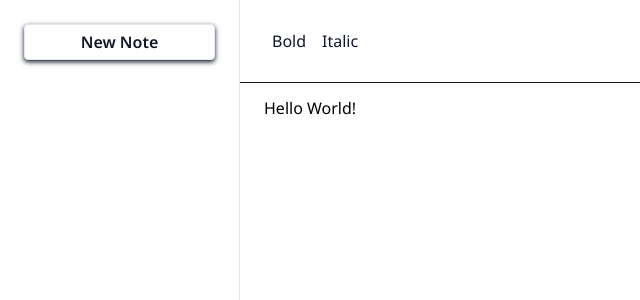
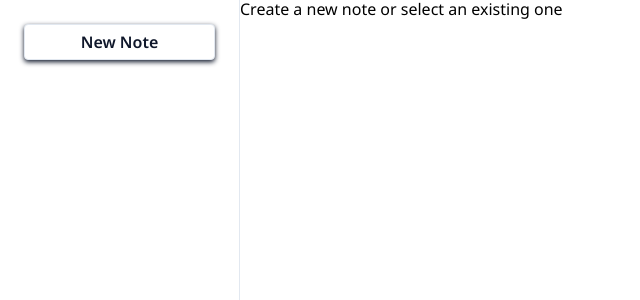
Before and after one commit to alex-yatseyko/encrypted-notes-app, a React (Vite) app: page / in a window 1280 px wide. Shown: the top 300 px of the page, without its empty margins (0-640 px from the left). Built offline with nearby package versions, Linux system fonts and the light colour scheme.

Commit message:
4 Notes Visible and Editable

```diff
--- a/src/App.module.css
+++ b/src/App.module.css
@@ -28,39 +28,6 @@
     padding: 1.5em;
 }
 
-.textEditor {
-    outline: none;
-    display: flex;
-    flex-direction: column;
-    flex-grow: 1;
-}
-
-.textEditorContent {
-    overflow: auto;
-    display: flex;
-    flex-direction: column;
-    flex-grow: 1;
-    padding-left: 1.5rem;
-    padding-right: 1.5rem;
-}
-
-.toolbarButton {
-    padding: .5rem;
-    border-radius: .25rem;
-    background-color: white;
-    color: #0f172a;
-    border: none;
-    cursor: pointer;
-}
-
-.toolbarButton:hover {
-    background-color: #f1f5f9;
-}
-
-.toolbarButtonActive {
-    composes: toolbarButton;
-    background-color: #e2e8f0;
-}
 
 .sidebarButton {
     margin: 1.5rem;
@@ -98,3 +65,8 @@
 .sidebarItem:hover {
     background-color: #f1f5f9;
 }
+
+.sidebarItemActive {
+    composes: sidebarItem;
+    background-color: #e2e8f0;
+}
--- a/src/App.tsx
+++ b/src/App.tsx
@@ -1,35 +1,30 @@
-import { useEditor, EditorContent, Content } from "@tiptap/react";
-import StarterKit from "@tiptap/starter-kit";
+// import { useEditor, EditorContent } from "@tiptap/react";
+// import StarterKit from "@tiptap/starter-kit";
 import { useState } from "react";
 import { v4 as uuid } from "uuid";
+import { Note } from "./types";
 
 import styles from "./App.module.css";
-type Note = {
-  id: string;
-  title: string;
-  content: Content;
-  updatedAt: Date;
-};
+import { NoteEditor } from "./NoteEditor";
+import { JSONContent } from "@tiptap/react";
 
 function App() {
-  const [notes, setNotes] = useState({});
+  const [notes, setNotes] = useState<Record<string, Note>>({});
+  const [activeNoteId, setActiveNoteId] = useState<string | null>(null);
 
-  const editor = useEditor({
-    extensions: [StarterKit],
-    content: "<p>Hello World!</p>",
-    editorProps: {
-      attributes: {
-        class: styles.textEditor,
+  const activeNote = activeNoteId ? notes[activeNoteId] : null;
+
+  const handleChangeNoteContent = (noteId: string, content: JSONContent) => {
+    setNotes((notes) => ({
+      ...notes,
+      [noteId]: {
+        ...notes[noteId],
+        updatedAt: new Date(),
+        content,
       },
-    },
-  });
+    }));
+  };
 
-  const toggleBold = () => {
-    editor?.chain().focus().toggleBold().run();
-  };
-  const toggleItalic = () => {
-    editor?.chain().focus().toggleItalic().run();
-  };
   const handleCreateNote = () => {
     const newNote = {
       id: uuid(),
@@ -43,8 +38,12 @@ function App() {
     }));
   };
 
+  const handleChangeActiveNote = (id: string) => {
+    setActiveNoteId(id);
+  };
+
   const notesList = Object.values(notes).sort(
-    (a: Note, b: Note): Note[] => b.updatedAt.getTime() - a.updatedAt.getTime()
+    (a, b) => b.updatedAt.getTime() - a.updatedAt.getTime()
   );
 
   return (
@@ -59,38 +58,34 @@ function App() {
               key={note.id}
               role="button"
               tabIndex={0}
-              className={styles.sidebarItem}
+              className={
+                note.id === activeNoteId
+                  ? styles.sidebarItemActive
+                  : styles.sidebarItem
+              }
+              onClick={() => handleChangeActiveNote(note.id)}
             >
               {note.title}
             </div>
           ))}
         </div>
       </div>
-      <div className={styles.editorContainer}>
-        <div className={styles.toolbar}>
-          <button
-            className={
-              editor?.isActive("bold")
-                ? styles.toolabrButtonActive
-                : styles.toolbarButton
-            }
-            onClick={toggleBold}
-          >
-            Bold
-          </button>
-          <button
-            className={
-              editor?.isActive("italic")
-                ? styles.toolabrButtonActive
-                : styles.toolbarButton
-            }
-            onClick={toggleItalic}
-          >
-            Italic
-          </button>
-        </div>
-        <EditorContent editor={editor} className={styles.textEditorContent} />
-      </div>
+      {activeNote ? (
+        <NoteEditor
+          onChange={(content) =>
+            handleChangeNoteContent(activeNote.id, content)
+          }
+          note={activeNote}
+          // note={{
+          //   title: "tes",
+          //   id: "tests",
+          //   updatedAt: new Date(),
+          //   content: "testet",
+          // }}
+        />
+      ) : (
+        <div>Create a new note or select an existing one</div>
+      )}
     </div>
   );
 }
--- /dev/null
+++ b/src/NoteEditor.tsx
@@ -0,0 +1,66 @@
+import React from "react";
+import { JSONContent } from "@tiptap/react";
+import { Note } from "./types";
+
+import { useEditor, EditorContent } from "@tiptap/react";
+import StarterKit from "@tiptap/starter-kit";
+
+import styles from "./App.module.css";
+
+type Props = {
+  note: Note;
+  onChange: (content: JSONContent) => void;
+};
+
+export const NoteEditor = ({ note, onChange }: Props) => {
+  const editor = useEditor(
+    {
+      extensions: [StarterKit],
+      content: note.content,
+      editorProps: {
+        attributes: {
+          class: styles.textEditor,
+        },
+      },
+      onUpdate: ({ editor }) => {
+        onChange(editor.getJSON());
+      },
+    },
+    [note.id]
+  );
+
+  const toggleBold = () => {
+    editor?.chain().focus().toggleBold().run();
+  };
+  const toggleItalic = () => {
+    editor?.chain().focus().toggleItalic().run();
+  };
+
+  return (
+    <div className={styles.editorContainer}>
+      <div className={styles.toolbar}>
+        <button
+          className={
+            editor?.isActive("bold")
+              ? styles.toolabrButtonActive
+              : styles.toolbarButton
+          }
+          onClick={toggleBold}
+        >
+          Bold
+        </button>
+        <button
+          className={
+            editor?.isActive("italic")
+              ? styles.toolabrButtonActive
+              : styles.toolbarButton
+          }
+          onClick={toggleItalic}
+        >
+          Italic
+        </button>
+      </div>
+      <EditorContent editor={editor} className={styles.textEditorContent} />
+    </div>
+  );
+};
--- /dev/null
+++ b/src/types.ts
@@ -0,0 +1,8 @@
+import { Content } from "@tiptap/react";
+
+export type Note = {
+    id: string;
+    title: string;
+    content: Content;
+    updatedAt: Date;
+  };
```
Also changed, not shown: src/NoteEdtor.module.css (added, +40 -0 lines).
